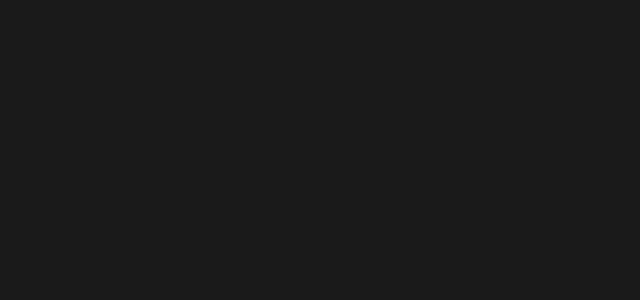
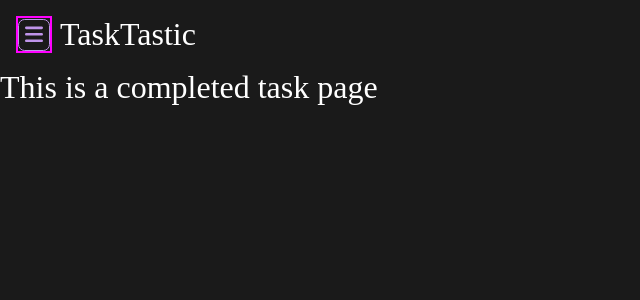
Before and after one commit to dpass47/TaskTastic, a Vue app: page /completed in a window 1280 px wide. Before the commit this address had no page. Shown: the top 300 px of the page, without its empty margins (0-640 px from the left). Built offline with nearby package versions, Linux system fonts and the light colour scheme.

Commit message:
Add future routes

```diff
--- a/src/router/index.js
+++ b/src/router/index.js
@@ -14,6 +14,16 @@ const router = createRouter({
 			name: 'settings',
 			component: () => import('../views/SettingsView.vue'),
 		},
+		{
+			path: '/calendar',
+			name: 'calendar',
+			component: () => import('../views/CalendarView.vue'),
+		},
+		{
+			path: '/completed',
+			name: 'completed',
+			component: () => import('../views/CompletedTasksView.vue'),
+		},
 	],
 });
 
--- /dev/null
+++ b/src/views/CalendarView.vue
@@ -0,0 +1,10 @@
+<script setup>
+import Navbar from '../components/Navbar.vue';
+</script>
+
+<template>
+	<main>
+		<Navbar />
+		<h1>This is a calendar page</h1>
+	</main>
+</template>
--- /dev/null
+++ b/src/views/CompletedTasksView.vue
@@ -0,0 +1,10 @@
+<script setup>
+import Navbar from '../components/Navbar.vue';
+</script>
+
+<template>
+	<main>
+		<Navbar />
+		<h1>This is a completed task page</h1>
+	</main>
+</template>
--- a/src/views/SettingsView.vue
+++ b/src/views/SettingsView.vue
@@ -1,4 +1,9 @@
+<script setup>
+import Navbar from '@/components/Navbar.vue';
+</script>
+
 <template>
+	<Navbar />
 	<div class="settings">
 		<h1>This is a settings page</h1>
 	</div>
```
